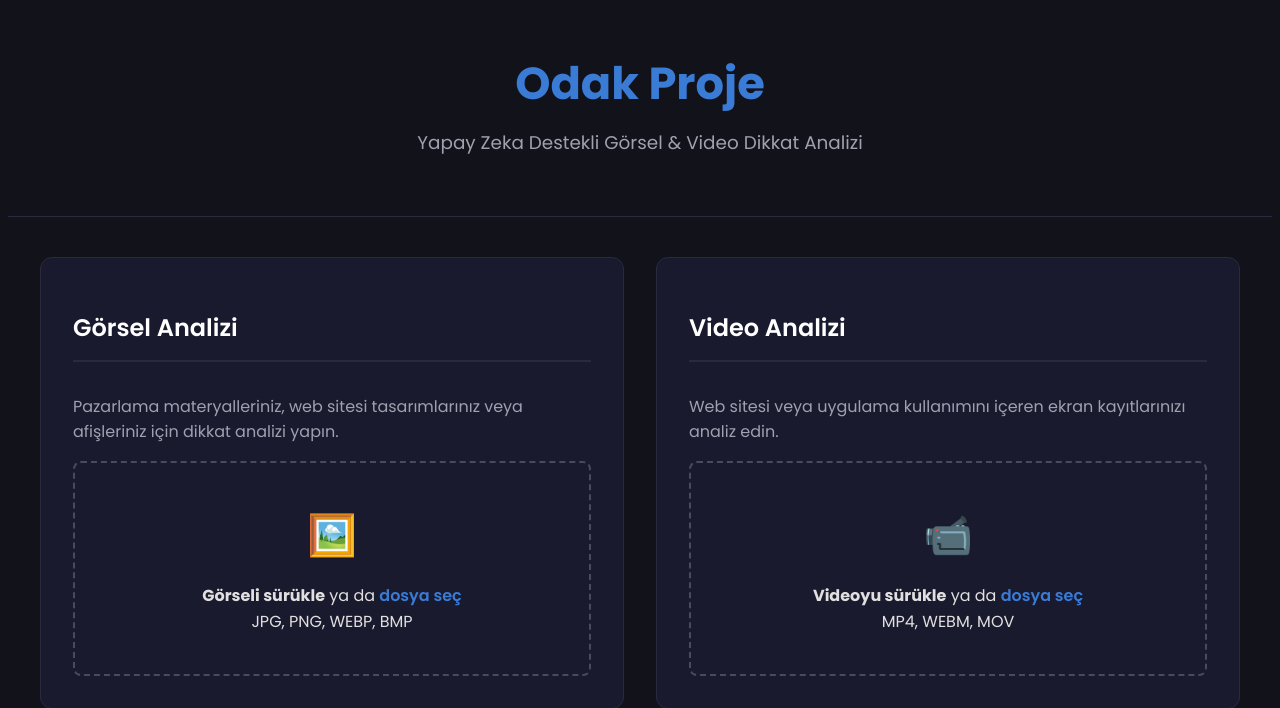
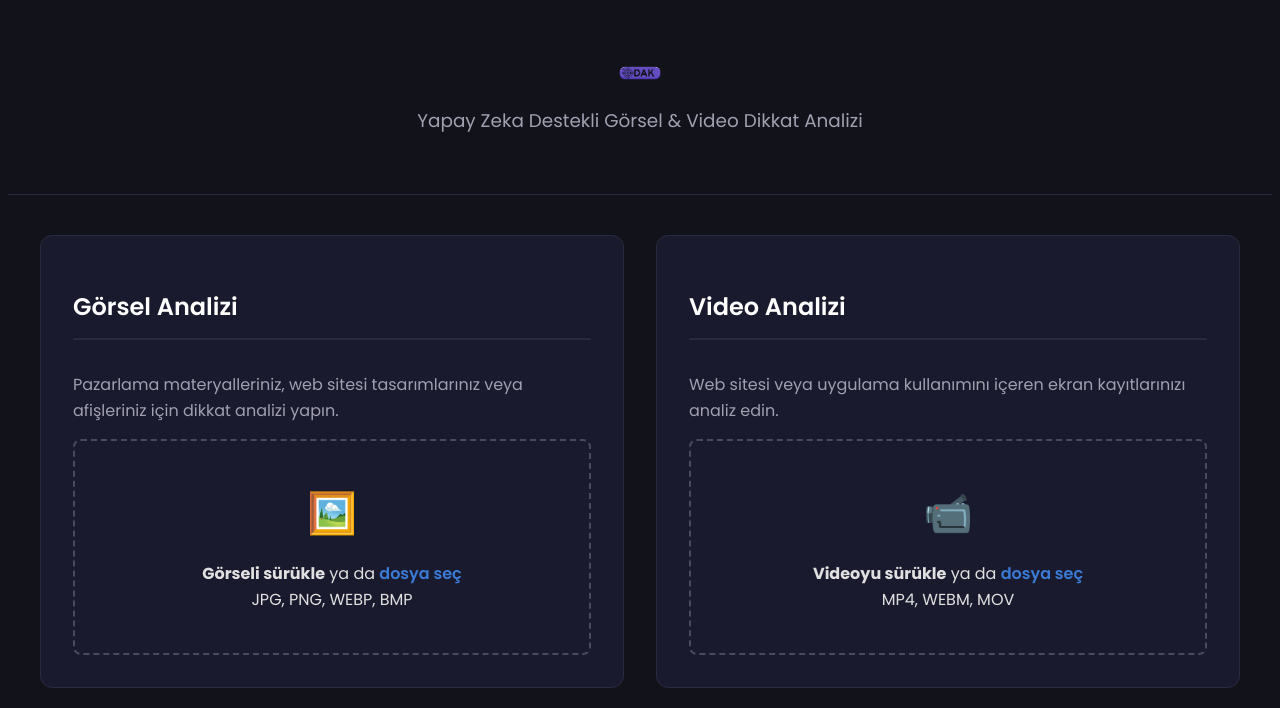
Before and after one commit to AhmetKorkmazMe/odak-projesi, a Flask app: page / in a window 1280 px wide. Shown: the top 708 px of the page. Run offline with Flask 3, Linux system fonts and the light colour scheme.

Commit message:
Ana sayfaya logo eklendi ve CSS düzenlemesi yapıldı

```diff
--- a/static/css/style.css
+++ b/static/css/style.css
@@ -93,3 +93,20 @@ body > .sl-wrapper .sl-counter { color: #a0a0b0 !important; }
         max-width: 100%;
     }
 }
+
+/* --- Logo Stilleri --- */
+.site-header .brand {
+    font-size: 0; /* Metin başlığın yerini logo aldığı için */
+    line-height: 0;
+}
+
+.site-header .brand a {
+    display: inline-block;
+}
+
+.site-header .brand img {
+    height: 50px; /* Logonun yüksekliği, burayı değiştirerek boyutu ayarlayabilirsiniz */
+    width: auto;  /* Genişlik otomatik ayarlanacak */
+    max-width: 100%;
+    display: block;
+}
--- a/templates/index.html
+++ b/templates/index.html
@@ -20,11 +20,13 @@
 
     <header class="site-header">
         <div class="wrap">
-            <h1 class="brand">Odak Proje</h1>
+            <h1 class="brand">
+                <a href="/"> <img src="{{ url_for('static', filename='images/logo.png') }}" alt="Odak Proje Logosu">
+                </a>
+            </h1>
             <p class="subtitle">Yapay Zeka Destekli Görsel & Video Dikkat Analizi</p>
         </div>
     </header>
-
     <main class="wrap">
         <div class="upload-container">
             <section class="upload-section">
```
Also changed, not shown: static/images/logo.png (added).
